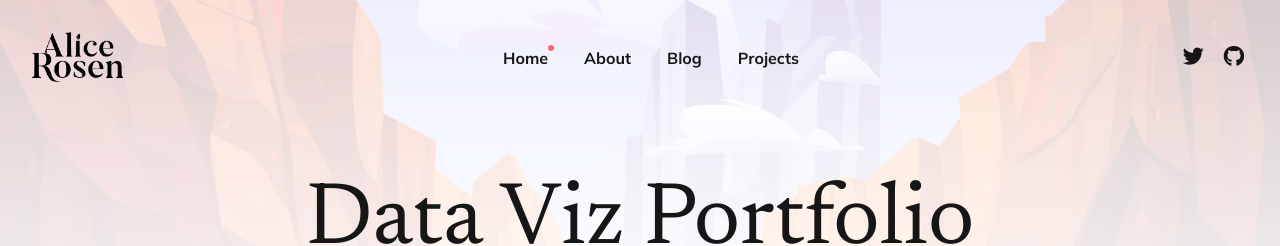
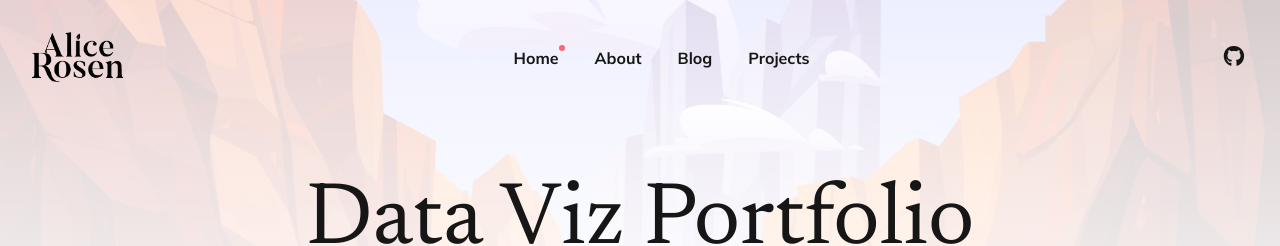
Before and after one commit to alice-rosen/alice-rosen.github.io, a Jekyll site: the page built from index.html, in a window 1280 px wide. Shown: the top 246 px of the page. Built offline with Jekyll 4.4.1, drawn with Linux system fonts in a browser that asks for light colours; the list of posts is cut into pages by our own code.

Commit message:
Replace Twitter link with Bluesky link

```diff
--- a/_data/settings.yml
+++ b/_data/settings.yml
@@ -29,7 +29,7 @@ menu_settings:
 #-------------------------------
 # Social Settings
 social:
-- {icon: "fa-brands fa-twitter", link: "https://twitter.com/AliceRosen"}
+- {icon: "fa-brands fa-bluesky", link: "https://bsky.app/profile/alice-rosen.bsky.social"}
 - {icon: "fa-brands fa-github", link: "https://github.com/alice-rosen/"}
 
 # Example of adding a new link to the header and footer - {icon: "fa-brands fa-youtube", link: "https://youtube.com"}
```
